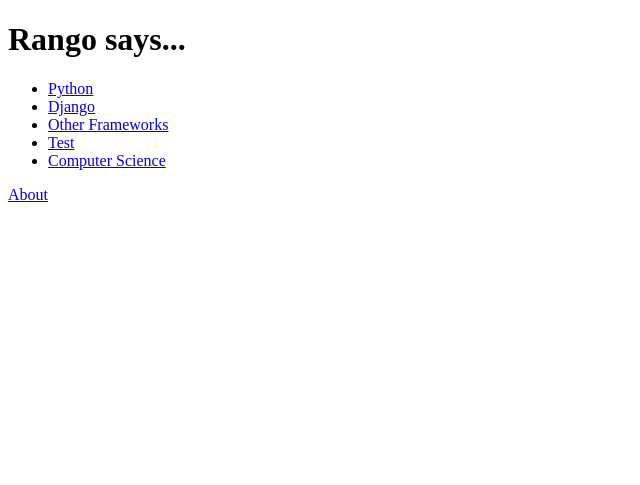
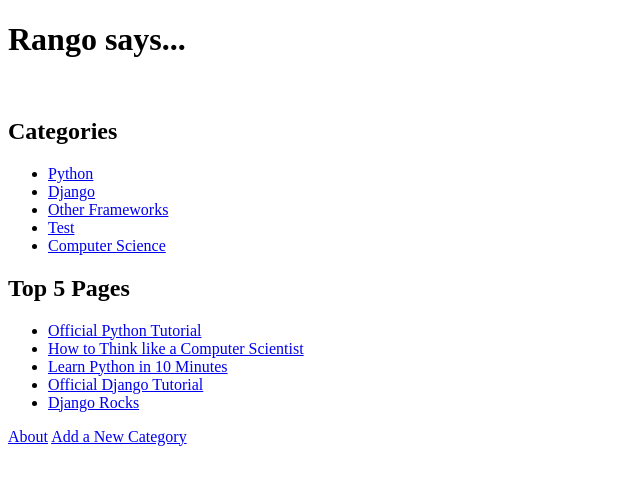
Before and after one commit to SnakeA/tangoTutorial, a Django app: page /rango/ in a window 1280 px wide. Shown: the top 485 px of the page, without its empty margins (0-640 px from the left). Run offline with Django 3.2, Linux system fonts and the light colour scheme; data comes from the database, SQL or seed files in the repository; both versions use the stored data as it was after the commit.

Commit message:
Completed Exercise Chapter 7 + Chapter 8 and Exercise

```diff
--- /dev/null
+++ b/tango_with_django_project/rango/forms.py
@@ -0,0 +1,46 @@
+__author__ = 'angelos'
+
+from django import forms
+from rango.models import Page, Category
+
+class CategoryForm(forms.ModelForm):
+    name = forms.CharField(max_length=128, help_text="Please enter the category name.")
+    views = forms.IntegerField(widget=forms.HiddenInput(), initial=0)
+    likes = forms.IntegerField(widget=forms.HiddenInput(), initial=0)
+    slug = forms.CharField(widget=forms.HiddenInput(), required=False)
+
+    # An inline class to provide additional information on the form.
+    class Meta:
+        # Provide an association between the ModelForm and a model
+        model = Category
+        fields = ('name',)
+
+
+class PageForm(forms.ModelForm):
+    title = forms.CharField(max_length=128, help_text="Please enter the title of the page.")
+    url = forms.URLField(max_length=200, help_text="Please enter the URL of the page.")
+    views = forms.IntegerField(widget=forms.HiddenInput(), initial=0)
+
+    class Meta:
+        # Provide an association between the ModelForm and a model
+        model = Page
+
+        # What fields do we want to include in our form?
+        # This way we don't need every field in the model present.
+        # Some fields may allow NULL values, so we may not want to include them...
+        # Here, we are hiding the foreign key.
+        # we can either exclude the category field from the form,
+        exclude = ('category',)
+        #or specify the fields to include (i.e. not include the category field)
+        #fields = ('title', 'url', 'views')
+
+        def clean(self):
+            cleaned_data = self.cleaned_data
+            url = cleaned_data.get('url')
+
+            # If url is not empty and doesn't start with 'http://', prepend 'http://'.
+            if url and not url.startswith('http://'):
+                url = 'http://' + url
+                cleaned_data['url'] = url
+
+            return cleaned_data
--- a/tango_with_django_project/rango/urls.py
+++ b/tango_with_django_project/rango/urls.py
@@ -5,4 +5,6 @@
 urlpatterns = patterns('',
                        url(r'^$',views.index, name='index'),
                        url(r'^about/',views.about, name='about'),
+                       url(r'^add_category/$', views.add_category, name = 'add_category'),
+                       url(r'^category/(?P<category_name_slug>[\w\-]+)/add_page/$', views.add_page, name='add_page'),
                        url(r'^category/(?P<category_name_slug>[\w\-]+)/$', views.category, name='category'),)  # New!
--- a/tango_with_django_project/rango/views.py
+++ b/tango_with_django_project/rango/views.py
@@ -1,6 +1,7 @@
 from django.shortcuts import render
 from django.http import HttpResponse
 from django.template import RequestContext
+from rango.forms import CategoryForm, PageForm
 # Import the Category model
 from rango.models import Category,Page
 
@@ -11,9 +12,11 @@
     # Retrieve the top 5 only - or all if less than 5.
     category_list = Category.objects.order_by('-likes')[:5]
 
+    page_list = Page.objects.order_by('-views')[:5]
+
     # Construct a dictionary to pass to the template engine as its context.
     # Place the list in our context_dict dictionary which will be passed to the template engine.
-    context_dict = {'categories':category_list}
+    context_dict = {'categories':category_list, 'pages':page_list}
 
     # Render the response and send it back!
     return render(request,'rango/index.html', context_dict)
@@ -43,8 +46,65 @@
         # We also add the category object from the database to the context dictionary.
         # We'll use this in the template to verify that the category exists.
         context_dict['category'] = category
+        context_dict['category_name_slug'] = category_name_slug
 
     except Category.DoesNotExist:
         pass
 
     return render(request, 'rango/category.html', context_dict )
+
+def add_category(request):
+    # A HTTP POST?
+    if request.method == 'POST':
+        form = CategoryForm(request.POST)
+
+        # Have we been provided with a valid form?
+        if form.is_valid():
+            # Save the new category to the database.
+            form.save(commit=True)
+
+            # Now call the index() view.
+            # The user will be shown the homepage.
+            return index(request)
+        else:
+            # The supplied form contained errors - just print them to the terminal.
+            print form.errors
+    else:
+        # If the request was not a POST, display the form to enter details.
+        form = CategoryForm()
+
+    # Bad form (or form details), no form supplied...
+    # Render the form with error messages (if any).
+    return render(request, 'rango/add_category.html', {'form': form})
+
+
+
+def add_page(request, category_name_slug):
+    try:
+        cat = Category.objects.get(slug=category_name_slug)
+    except Category.DoesNotExist:
+        cat = None
+
+    if request.method == 'POST':
+
+        form = PageForm(request.POST)
+
+        if form.is_valid():
+
+            if cat:
+                page = form.save(commit = True)
+                page.category = cat
+                page.views = 0
+                page.save()
+
+                # probably better to use a redirect here
+                return category(request, category_name_slug)
+        else:
+            print form.errors
+
+    else:
+        form = PageForm()
+
+    context_dict = {'form': form , 'category' : cat}
+
+    return render(request, 'rango/add_page.html', context_dict)
--- a/tango_with_django_project/templates/rango/category.html
+++ b/tango_with_django_project/templates/rango/category.html
@@ -16,6 +16,7 @@
             {% else %}
                 <strong>No pages currently in category.</strong>
             {% endif %}
+            <a href="/rango/category/{{ category_name_slug }}/add_page/">Add a New Page</a><br />
         {% else %}
             The specified category {{ category_name }} does not exist!
         {% endif %}
--- a/tango_with_django_project/templates/rango/index.html
+++ b/tango_with_django_project/templates/rango/index.html
@@ -9,6 +9,9 @@
 
     <body>
         <h1>Rango says...</h1>
+        <br>
+        <h2>Categories</h2>
+
             {% if categories %}
                 <ul>
                     {% for category in categories %}
@@ -19,7 +22,19 @@
                 <strong>There are no categories present.</strong>
             {% endif %}
 
+        <h2>Top 5 Pages</h2>
+            {% if pages %}
+                <ul>
+                    {% for page in pages %}
+                    <li><a href="{{ page.url }}">{{ page.title }}</a></li>
+                    {% endfor %}
+                </ul>
+            {% else %}
+                <strong>There are no pages present.</strong>
+            {% endif %}
+
        <a href='/rango/about'>About</a>
+    <a href="/rango/add_category/">Add a New Category</a><br />
     </body>
 
 </html>
```
Also changed, not shown: tango_with_django_project/templates/rango/add_category.html (added, +27 -0 lines), tango_with_django_project/templates/rango/add_page.html (added, +27 -0 lines), tango_with_django_project/db.sqlite3.
